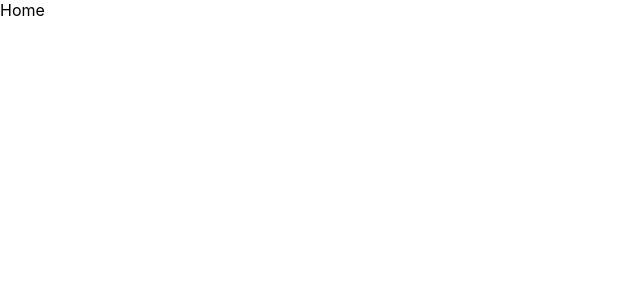
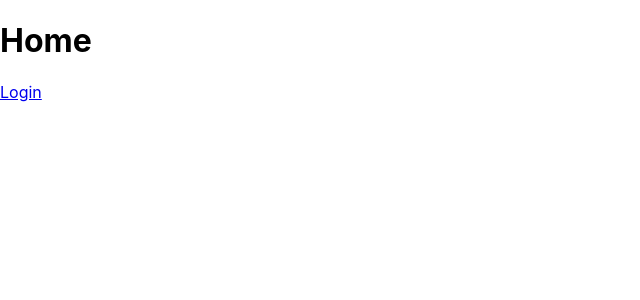
Before and after one commit to andresjesse/cra-firebase-experiment, a React (Create React App) app: page / in a window 1280 px wide. Shown: the top 300 px of the page, without its empty margins (0-640 px from the left). Built offline with nearby package versions, Linux system fonts and the light colour scheme.

Commit message:
added router

```diff
--- a/package.json
+++ b/package.json
@@ -12,6 +12,7 @@
     "@types/react-dom": "^18.0.0",
     "react": "^18.2.0",
     "react-dom": "^18.2.0",
+    "react-router-dom": "^6.9.0",
     "react-scripts": "5.0.1",
     "typescript": "^4.4.2",
     "web-vitals": "^2.1.0"
--- a/src/App.tsx
+++ b/src/App.tsx
@@ -1,5 +1,7 @@
+import Router from "./pages/Router";
+
 function App() {
-  return <div>Home</div>;
+  return <Router />;
 }
 
 export default App;
--- /dev/null
+++ b/src/pages/Home/index.page.tsx
@@ -0,0 +1,11 @@
+import React from "react";
+import { Routes } from "../Router";
+
+export default function HomePage() {
+  return (
+    <div>
+      <h1>Home</h1>
+      <a href={Routes.LOGIN}>Login</a>
+    </div>
+  );
+}
--- /dev/null
+++ b/src/pages/Login/index.page.tsx
@@ -0,0 +1,13 @@
+export default function LoginPage() {
+  const handleLogin = () => {
+    console.log("Login");
+  };
+
+  return (
+    <div>
+      <h1>LoginPage</h1>
+
+      <button onClick={handleLogin}>Login</button>
+    </div>
+  );
+}
--- /dev/null
+++ b/src/pages/Router.tsx
@@ -0,0 +1,23 @@
+import { createBrowserRouter, RouterProvider } from "react-router-dom";
+import HomePage from "./Home/index.page";
+import LoginPage from "./Login/index.page";
+
+export enum Routes {
+  HOME = "/",
+  LOGIN = "/login",
+}
+
+const router = createBrowserRouter([
+  {
+    path: Routes.HOME,
+    element: <HomePage />,
+  },
+  {
+    path: Routes.LOGIN,
+    element: <LoginPage />,
+  },
+]);
+
+export default function Router() {
+  return <RouterProvider router={router} />;
+}
```
Also changed, not shown: 1 other file (tests, documents, lock files or other folders).
